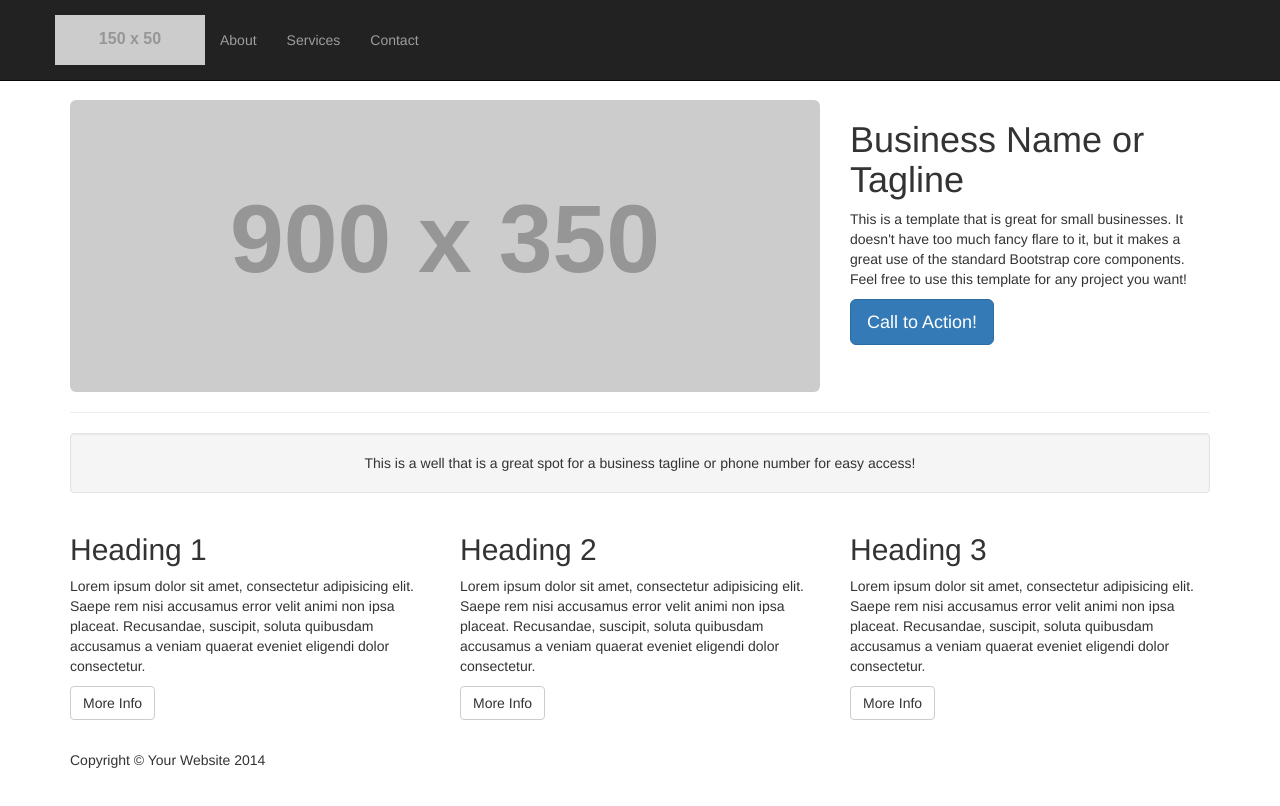
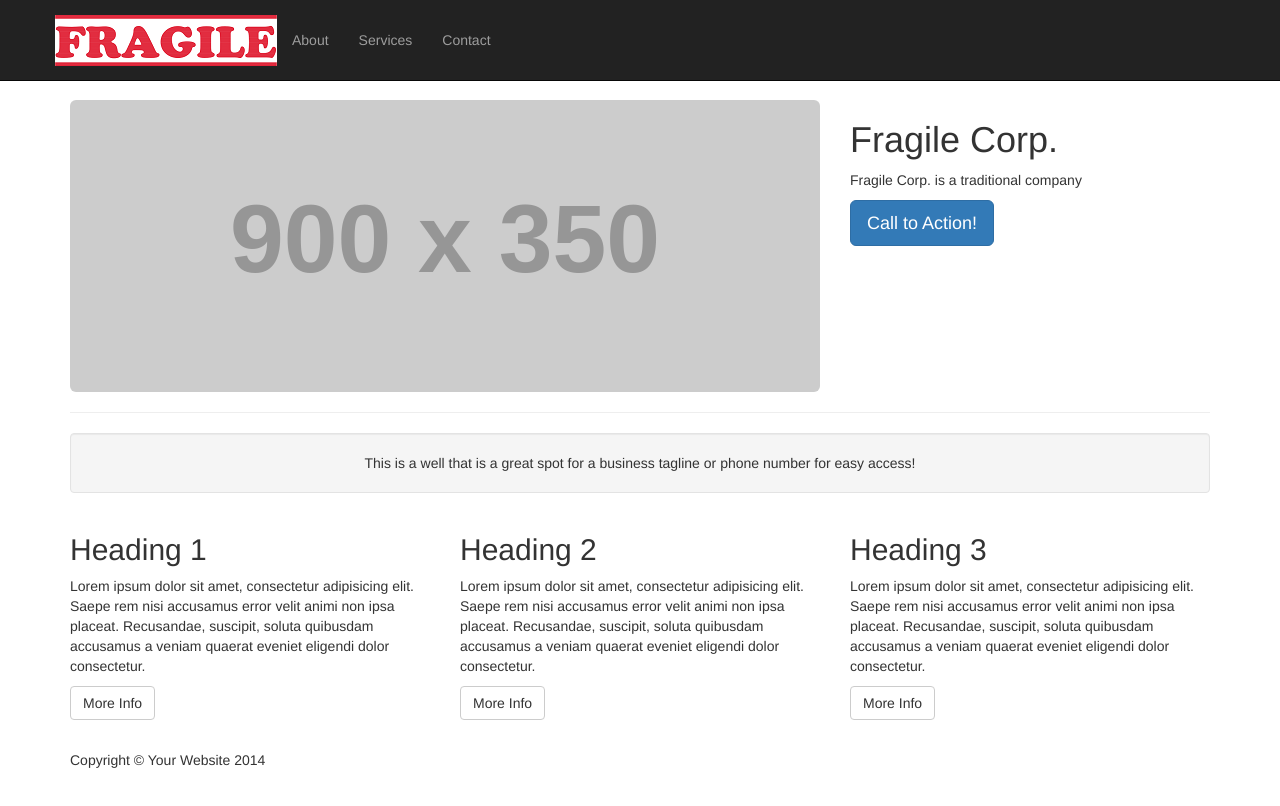
Before and after one commit to BrunoAlejos/savefragilecorp, a plain HTML site: page index.html in a window 1280 px wide. Drawn offline with Linux system fonts and the light colour scheme; placeholder pictures from the web are drawn by us.

Commit message:
Add files via upload

```diff
--- a/index.html
+++ b/index.html
@@ -40,7 +40,7 @@
                     <span class="icon-bar"></span>
                 </button>
                 <a class="navbar-brand" href="#">
-                    <img src="http://placehold.it/150x50&text=Logo" alt="">
+                    <img src="./assets/logo.png" alt="fragile logo">
                 </a>
             </div>
             <!-- Collect the nav links, forms, and other content for toggling -->
@@ -72,8 +72,8 @@
             </div>
             <!-- /.col-md-8 -->
             <div class="col-md-4">
-                <h1>Business Name or Tagline</h1>
-                <p>This is a template that is great for small businesses. It doesn't have too much fancy flare to it, but it makes a great use of the standard Bootstrap core components. Feel free to use this template for any project you want!</p>
+                <h1>Fragile Corp.</h1>
+                <p>Fragile Corp. is a traditional company </p>
                 <a class="btn btn-primary btn-lg" href="#">Call to Action!</a>
             </div>
             <!-- /.col-md-4 -->
```
Also changed, not shown: assets/business-1042706_640.jpg (added), assets/business-1042708_640.jpg (added), assets/business-1042709_960_720.jpg (added), assets/business-man-1385050_640.jpg (added), assets/college-1280964_640.jpg (added), assets/logo.png (added).
